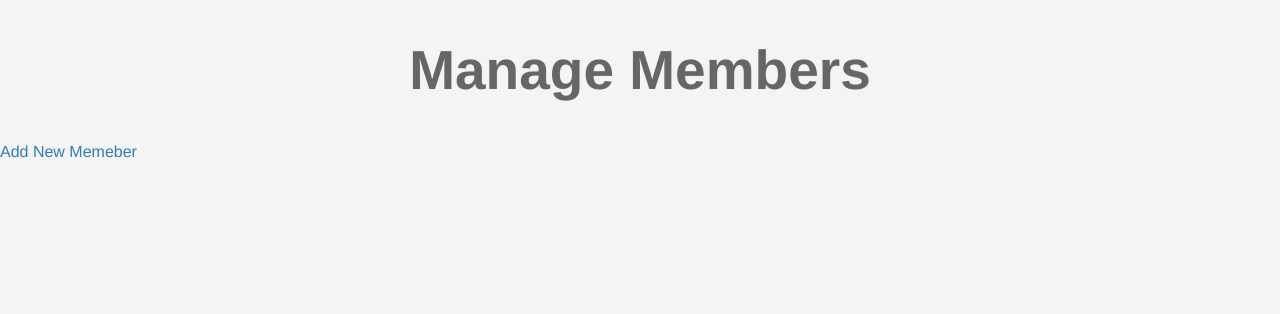
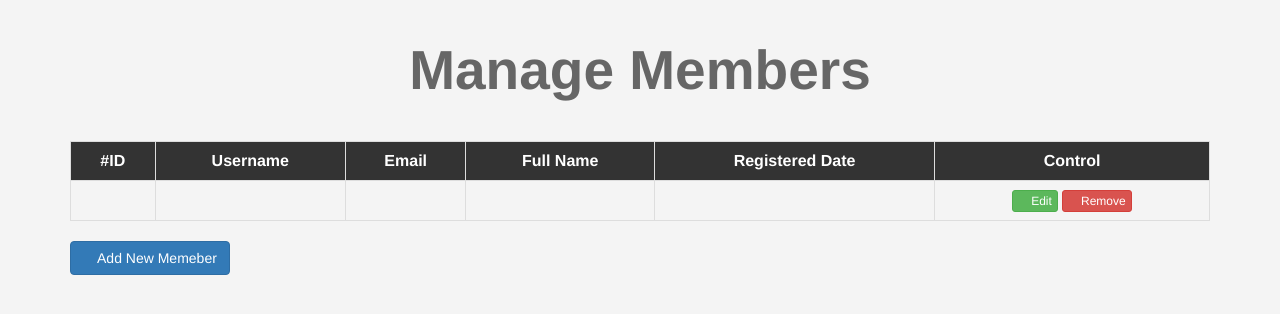
Before and after one commit to Ousalah/elzero-ecommerce, a PHP site: page /members.php in a window 1280 px wide. Shown: the part 52-366 px from the top of the page. Run offline with PHP 8.4, Linux system fonts and the light colour scheme; the visitor is signed in with stand-in values (Sample User, id 1); some web fonts are replaced.

Commit message:
members page design manage page

```diff
--- a/admin/layout/css/backend.css
+++ b/admin/layout/css/backend.css
@@ -98,4 +98,13 @@ h1 {
   top: 8px;
   cursor: pointer;
 }
+
+.main-table tr:first-child th { /* You can use thead */
+  background-color: #333;
+  color: #fff;
+}
+
+.main-table th, .main-table td {
+  text-align: center;
+}
 /* End Members Page */
--- a/admin/members.php
+++ b/admin/members.php
@@ -13,10 +13,37 @@
 
     $do = (isset($_GET['do'])) ? $_GET['do'] : 'manage';
     if ($do == 'manage') { // Start Manage Page
+?>
 
-      echo "<h1 class='text-center'>Manage Members</h1>";
-      echo '<a href="members.php?do=add">Add New Memeber</a>';
+      <h1 class='text-center'>Manage Members</h1>
+      <div class="container">
+        <div class="table-responsive">
+          <table class="main-table text-center table table-bordered">
+            <tr>
+              <th>#ID</th>
+              <th>Username</th>
+              <th>Email</th>
+              <th>Full Name</th>
+              <th>Registered Date</th>
+              <th>Control</th>
+            </tr>
+            <tr>
+              <td></td>
+              <td></td>
+              <td></td>
+              <td></td>
+              <td></td>
+              <td>
+                <a href="?do=edit&userid=<?php echo ''; ?>" class="btn btn-success btn-xs"><i class="fa fa-edit"></i> Edit</a>
+                <a href="?do=delete&userid=<?php echo ''; ?>" class="btn btn-danger btn-xs"><i class="fa fa-remove"></i> Remove</a>
+              </td>
+            </tr>
+          </table>
+        </div>
+        <a href="members.php?do=add" class="btn btn-primary"><i class="fa fa-plus"></i> Add New Memeber</a>
+      </div>
 
+<?php
     } elseif($do == 'add') { // Start Add Page
 ?>
 
@@ -132,10 +159,10 @@
       $count = $stmt->rowCount();
 
       // Start Check if Member Exist
+      echo '<h1 class="text-center">Edit Member</h1>';
+      echo '<div class="container">';
       if ($count > 0) :
 ?>
-        <h1 class="text-center">Edit Member</h1>
-        <div class="container">
         <form class="form-horizontal" action="?do=update" method="post">
           <input type="hidden" name="userid" value="<?php echo $userid; ?>">
           <!-- Start Username -->
@@ -183,11 +210,11 @@
           </div>
           <!-- End Submit -->
         </form>
-        </div>
 <?php
       else:
-        echo "There's no user with this ID";
+        echo "<div class='alert alert-danger'>There's no user with this <strong>ID</strong></div>";
       endif;
+      echo "</div>";
       // End Check if Member Exist
 
     } elseif($do == 'update') { // Start Update Page
```
Lines whose indentation alone changed are shown as unchanged.
